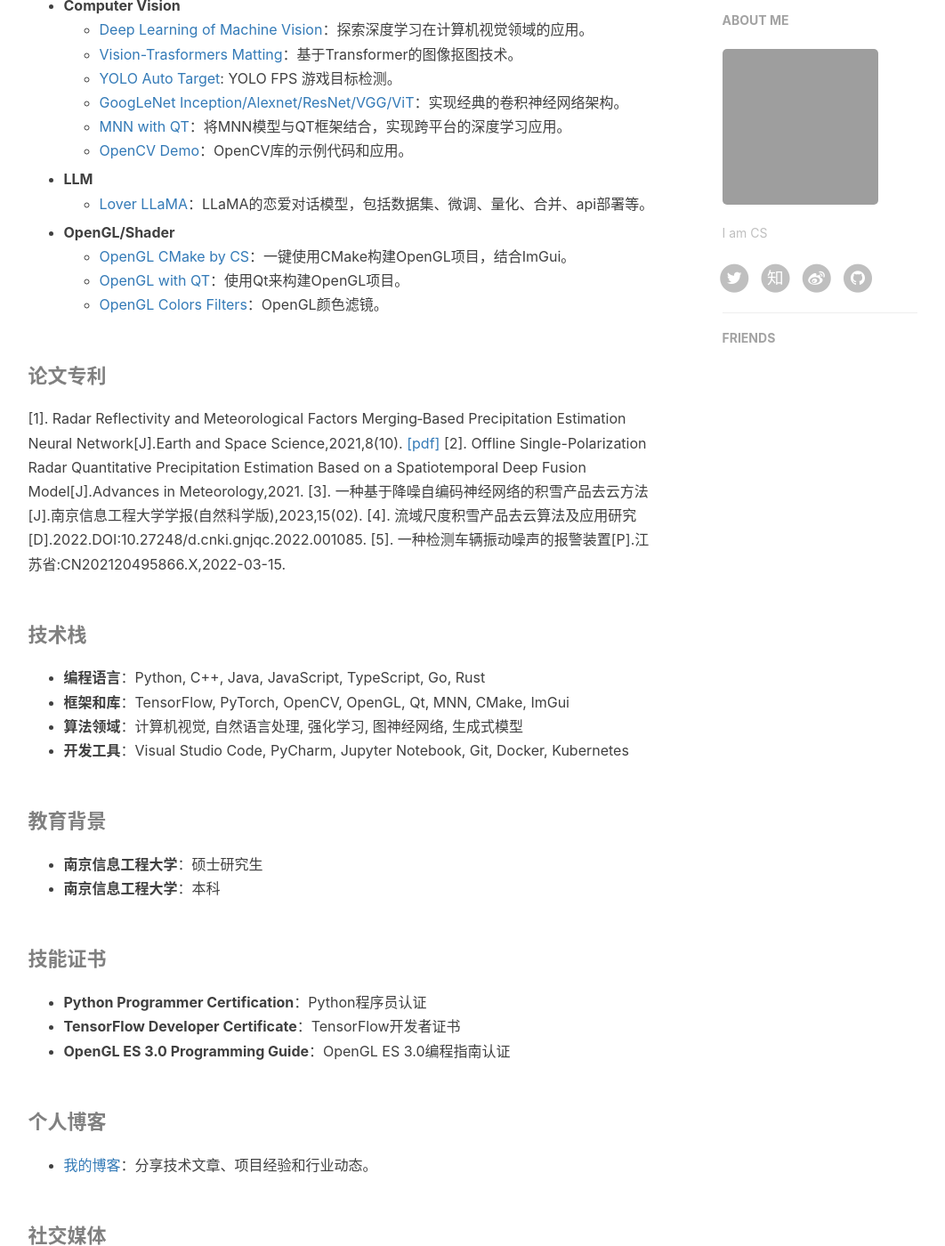
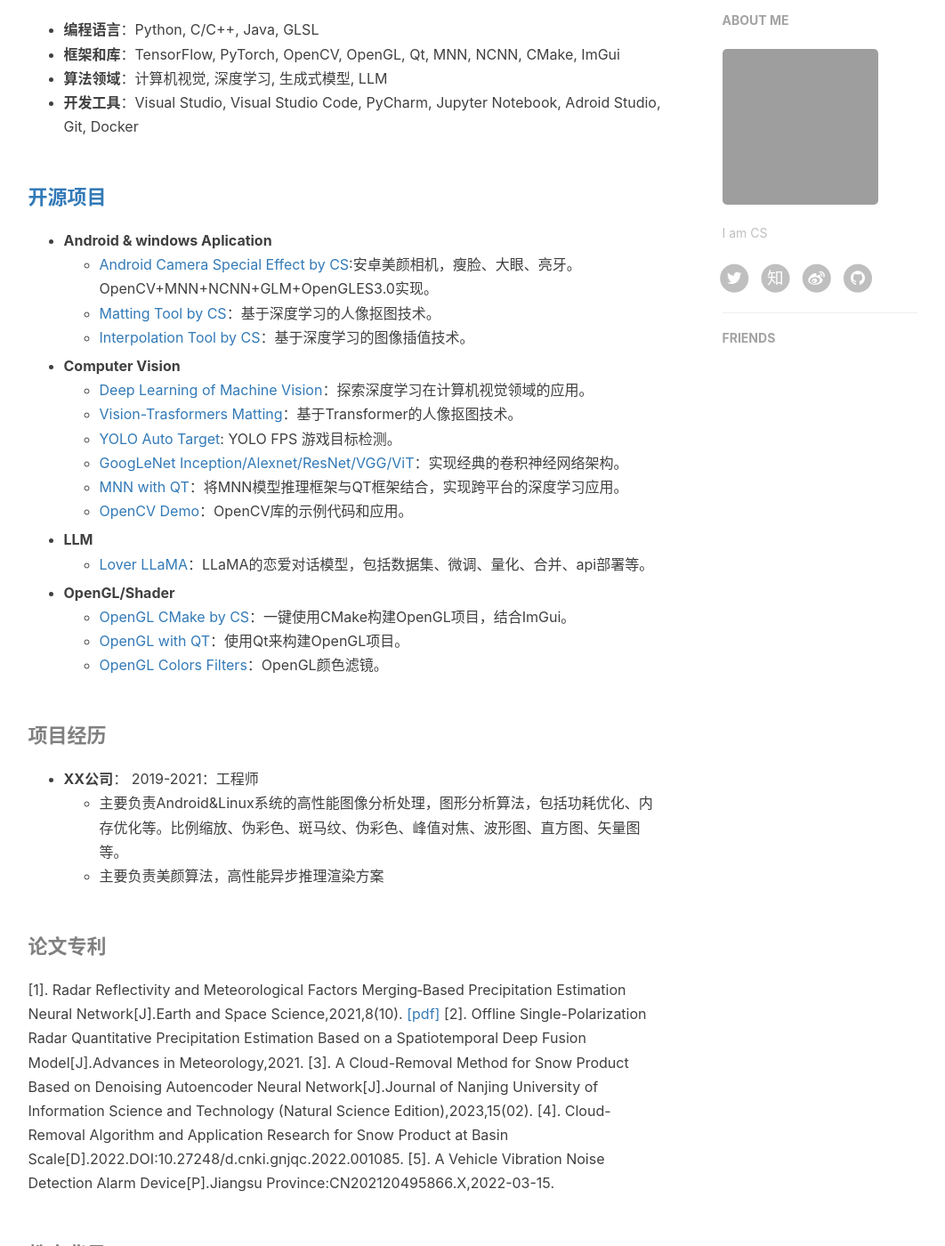
Before and after one commit to CSsaan/CSsaan.github.io, a Jekyll site: the page built from about.html, in a window 1280 px wide and 1400 px high, scrolled down 828 px. Shown: the whole window at 89% size, without its empty margins (136-1198 px from the left). Built offline with Jekyll 4.4.1, drawn with Linux system fonts in a browser that asks for light colours; nearby versions of some CDN libraries; comment, search, counter and statistics services are not loaded; some of the changed text lies outside the part shown; grey boxes are pictures that could not be loaded.

Commit message:
add "Android & windows Aplication"

```diff
--- a/_includes/about/en.md
+++ b/_includes/about/en.md
@@ -4,6 +4,10 @@
 
 I am enthusiastic about the open source community, sharing my research results and code to promote the exchange and advancement of technology. Here are some of the open source projects I have participated in:
 
+- **Android & windows Aplication**
+  - [Android Camera Special Effect by CS](https://github.com/CSsaan/Camera-Special-Effect-Face-Reshape):Android beauty camera with face slimming, big eyes, and teeth whitening. Implemented using OpenCV + MNN + NCNN + GLM + OpenGLES3.0.
+  - [Matting Tool by CS](https://blog.csdn.net/sCs12321/article/details/124331491)：Deep learning-based portrait segmentation method.
+  - [Interpolation Tool by CS](https://blog.csdn.net/sCs12321/article/details/124550893)：Deep learning-based image interpolation method.
 - **Computer Vision**
   - [Deep Learning of Machine Vision](https://github.com/CSsaan/Deep-learning-of-machine-vision): Exploring the application of deep learning in the field of computer vision.
   - [Vision-Trasformers Matting](https://github.com/CSsaan/EMA-ViTMatting#ema-vitmatting): Image matting technology based on Transformer.
--- a/_includes/about/zh.md
+++ b/_includes/about/zh.md
@@ -1,16 +1,26 @@
-大家好，我是CS(CHenSHuai)，一名算法工程师，我热爱计算机科学和人工智能领域，致力于将先进的算法应用于实际问题中，解决现实世界中的挑战。
+大家好，我是CS(CHenSHuai)，一名算法工程师，主要从事与机器视觉、计算机图像学和深度学习等领域。我热爱计算机科学和人工智能领域，致力于将先进的算法应用于实际问题中，解决现实世界中的挑战。
 
 #### 联系我
 - **电子邮箱**：cs1179593516@gmail.com
 - [**Github**](https://github.com/CSsaan)：[https://github.com/CSsaan](https://github.com/CSsaan)
 
+#### 技术栈
+- **编程语言**：Python, C/C++, Java, GLSL
+- **框架和库**：TensorFlow, PyTorch, OpenCV, OpenGL, Qt, MNN, NCNN, CMake, ImGui
+- **算法领域**：计算机视觉,  深度学习, 生成式模型, LLM
+- **开发工具**：Visual Studio, Visual Studio Code, PyCharm, Jupyter Notebook, Adroid Studio, Git, Docker
+
 #### [**开源项目**](/my/open-sources/)
+- **Android & windows Aplication**
+  - [Android Camera Special Effect by CS](https://github.com/CSsaan/Camera-Special-Effect-Face-Reshape):安卓美颜相机，瘦脸、大眼、亮牙。OpenCV+MNN+NCNN+GLM+OpenGLES3.0实现。
+  - [Matting Tool by CS](https://blog.csdn.net/sCs12321/article/details/124331491)：基于深度学习的人像抠图技术。
+  - [Interpolation Tool by CS](https://blog.csdn.net/sCs12321/article/details/124550893)：基于深度学习的图像插值技术。
 - **Computer Vision**
   - [Deep Learning of Machine Vision](https://github.com/CSsaan/Deep-learning-of-machine-vision)：探索深度学习在计算机视觉领域的应用。
-  - [Vision-Trasformers Matting](https://github.com/CSsaan/EMA-ViTMatting#ema-vitmatting)：基于Transformer的图像抠图技术。
+  - [Vision-Trasformers Matting](https://github.com/CSsaan/EMA-ViTMatting#ema-vitmatting)：基于Transformer的人像抠图技术。
   - [YOLO Auto Target](https://github.com/CSsaan/YOLO_AutoTarget): YOLO FPS 游戏目标检测。
   - [GoogLeNet Inception/Alexnet/ResNet/VGG/ViT](https://github.com/CSsaan/EMA-GoogLeNet/tree/main)：实现经典的卷积神经网络架构。
-  - [MNN with QT](https://github.com/CSsaan/qtMnn)：将MNN模型与QT框架结合，实现跨平台的深度学习应用。
+  - [MNN with QT](https://github.com/CSsaan/qtMnn)：将MNN模型推理框架与QT框架结合，实现跨平台的深度学习应用。
   - [OpenCV Demo](https://github.com/CSsaan/OpenCVtest)：OpenCV库的示例代码和应用。
 - **LLM**
   - [Lover LLaMA](https://gitee.com/cehs/lover_llama)：LLaMA的恋爱对话模型，包括数据集、微调、量化、合并、api部署等。
@@ -19,34 +29,27 @@
   - [OpenGL with QT](https://github.com/CSsaan/HelloOpenGL)：使用Qt来构建OpenGL项目。
   - [OpenGL Colors Filters](https://github.com/CSsaan/OpenGL-colors-filters)：OpenGL颜色滤镜。
 
+#### 项目经历
+- **XX公司**： 2019-2021：工程师
+  - 主要负责Android&Linux系统的高性能图像分析处理，图形分析算法，包括功耗优化、内存优化等。比例缩放、伪彩色、斑马纹、伪彩色、峰值对焦、波形图、直方图、矢量图等。
+  - 主要负责美颜算法，高性能异步推理渲染方案
+
 #### 论文专利
 [1]. Radar Reflectivity and Meteorological Factors Merging‐Based Precipitation Estimation Neural Network[J].Earth and Space Science,2021,8(10). [[pdf]](https://agupubs.onlinelibrary.wiley.com/doi/pdf/10.1029/2021EA001811)
 [2]. Offline Single-Polarization Radar Quantitative Precipitation Estimation Based on a Spatiotemporal Deep Fusion Model[J].Advances in Meteorology,2021.
-[3]. 一种基于降噪自编码神经网络的积雪产品去云方法[J].南京信息工程大学学报(自然科学版),2023,15(02).
-[4]. 流域尺度积雪产品去云算法及应用研究[D].2022.DOI:10.27248/d.cnki.gnjqc.2022.001085.
-[5]. 一种检测车辆振动噪声的报警装置[P].江苏省:CN202120495866.X,2022-03-15.
-
-
-#### 技术栈
-- **编程语言**：Python, C++, Java, JavaScript, TypeScript, Go, Rust
-- **框架和库**：TensorFlow, PyTorch, OpenCV, OpenGL, Qt, MNN, CMake, ImGui
-- **算法领域**：计算机视觉, 自然语言处理, 强化学习, 图神经网络, 生成式模型
-- **开发工具**：Visual Studio Code, PyCharm, Jupyter Notebook, Git, Docker, Kubernetes
+[3]. A Cloud-Removal Method for Snow Product Based on Denoising Autoencoder Neural Network[J].Journal of Nanjing University of Information Science and Technology (Natural Science Edition),2023,15(02).
+[4]. Cloud-Removal Algorithm and Application Research for Snow Product at Basin Scale[D].2022.DOI:10.27248/d.cnki.gnjqc.2022.001085.
+[5]. A Vehicle Vibration Noise Detection Alarm Device[P].Jiangsu Province:CN202120495866.X,2022-03-15.
 
 #### 教育背景
-- **南京信息工程大学**：硕士研究生
-- **南京信息工程大学**：本科
-
-#### 技能证书
-- **Python Programmer Certification**：Python程序员认证
-- **TensorFlow Developer Certificate**：TensorFlow开发者证书
-- **OpenGL ES 3.0 Programming Guide**：OpenGL ES 3.0编程指南认证
+- **南京信息工程大学**：2019-2022：硕士研究生
+- **南京信息工程大学**：2015-2019：本科
 
 #### 个人博客
-- [我的博客](https://www.csblog.site/)：分享技术文章、项目经验和行业动态。
+- [我的个人博客](https://www.csblog.site/)：分享技术文章、项目经验和行业动态。
 
 #### 社交媒体
-- [**知乎**](https://www.zhihu.com/people/chen-shuai-88)：[https://www.zhihu.com/people/chen-shuai-88](https://www.zhihu.com/people/chen-shuai-88)
-- [**CSDN**](https://blog.csdn.net/qq_35100998)：[https://blog.csdn.net/qq_35100998](https://blog.csdn.net/qq_35100998)
+- [**知乎**](https://www.zhihu.com/people/ou-nuo-40)：[https://www.zhihu.com/people/ou-nuo-40](https://www.zhihu.com/people/ou-nuo-40)
+- [**CSDN**](https://blog.csdn.net/sCs12321/)：[https://blog.csdn.net/sCs12321/](https://blog.csdn.net/sCs12321/)
 
 我热爱探索新技术，解决实际问题，享受与同行交流与合作。如果您对我的工作感兴趣或有合作意向，请随时联系我。我期待与您一起探索计算机科学的无限可能！
--- a/_includes/nav.html
+++ b/_includes/nav.html
@@ -24,7 +24,7 @@
                             <a href="{{ site.baseurl }}/">首页</a>
                         </li>
                         <li>
-                            <a href="{{ site.baseurl }}/my/open-sources/README.md">开源项目</a>
+                            <a href="{{ site.baseurl }}/my/open-sources/myProject.html">开源项目</a>
                         </li>
                         {% for page in site.pages %}
                         {% if page.title and page.hide-in-nav != true %}
```
Also changed, not shown: my/open-sources/README.md (deleted, +0 -21 lines), my/open-sources/myProject.html (added, +35 -0 lines).
